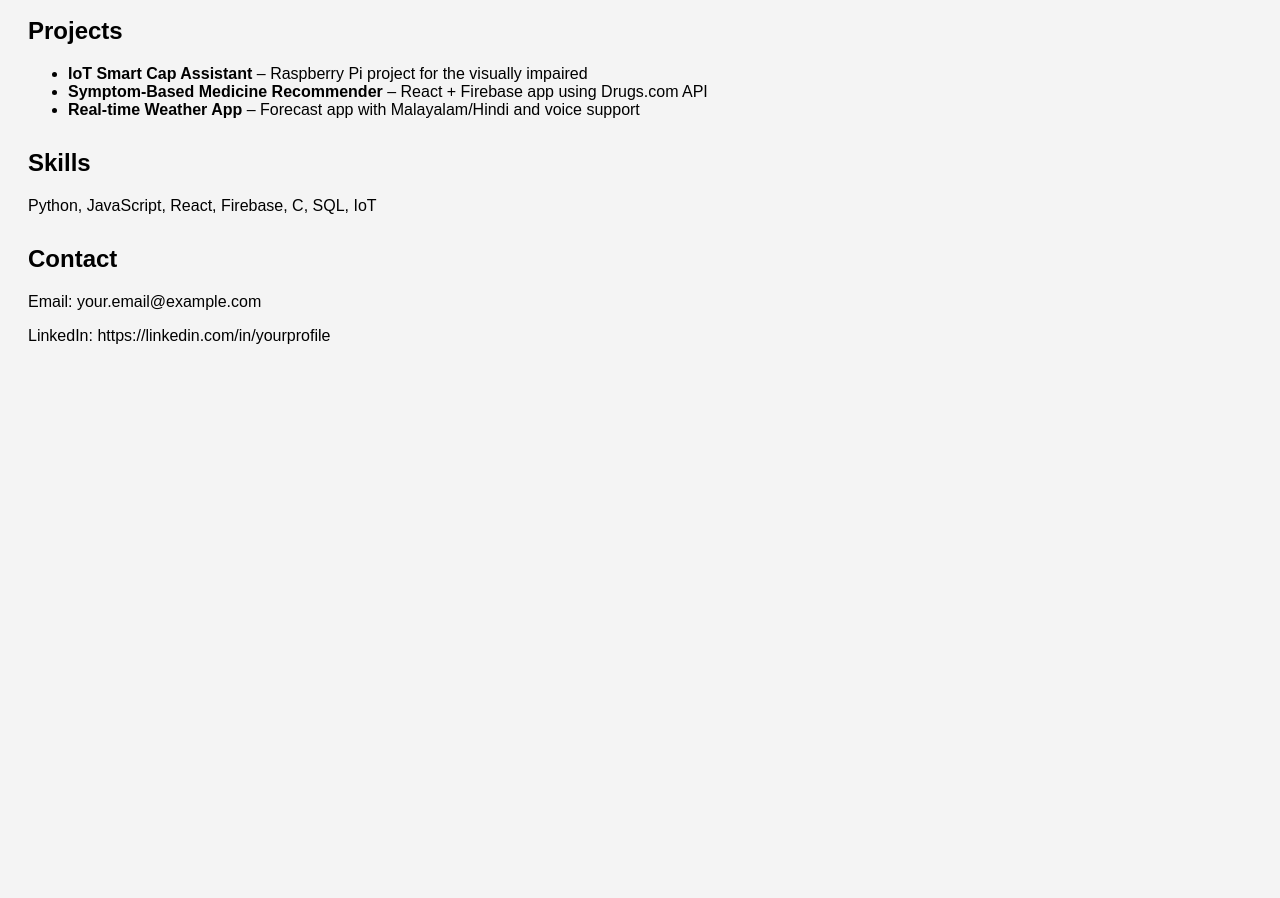
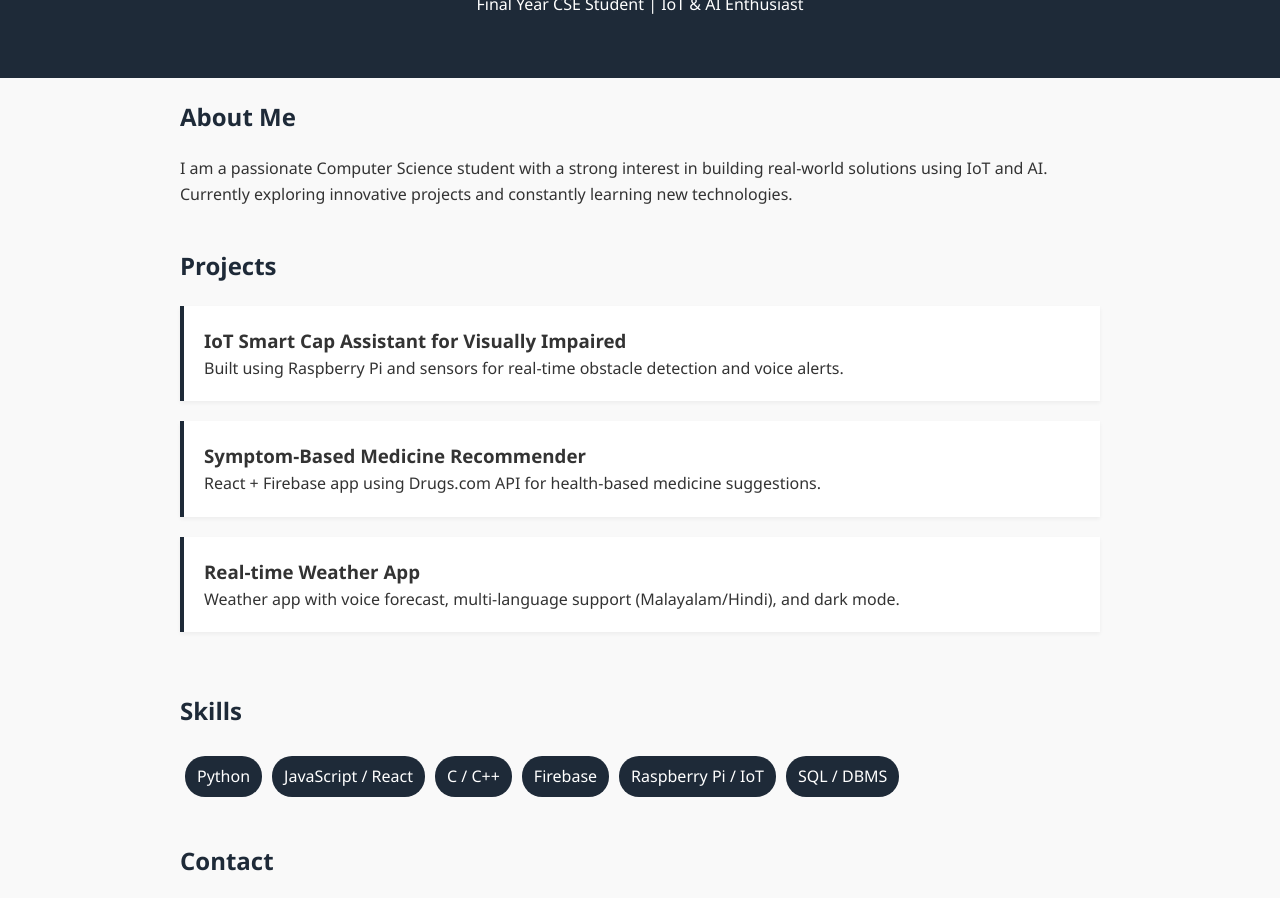
Before and after one commit to midhun404/midhun404.github.io, a plain HTML site: page index.html in a window 1280 px wide. Shown: the part 129-1027 px from the top of the page. Before the commit the page ends 800 px from the top, so only its background shows below. Drawn offline with Linux system fonts and the light colour scheme.

Commit message:
index.html

```diff
--- a/index.html
+++ b/index.html
@@ -1,36 +1,61 @@
 <!DOCTYPE html>
-<html>
+<html lang="en">
 <head>
+  <meta charset="UTF-8" />
+  <meta name="viewport" content="width=device-width, initial-scale=1.0" />
   <title>Midhun M | Portfolio</title>
-    <style>
-      body { font-family: Arial, sans-serif; padding: 20px; background: #f4f4f4; }
-      h1 { color: #2c3e50; }
-      .section { margin-bottom: 30px; }
-    </style>
+  <link rel="stylesheet" href="style.css" />
 </head>
+<body>
+  <header>
+    <div class="container">
+      <h1>Midhun M</h1>
+      <p>Final Year CSE Student | IoT & AI Enthusiast</p>
+    </div>
+  </header>
 
-  <body>
-    <h1>Midhun M</h1>
-    <p><strong>Final Year CSE Student</strong></p>
+  <section class="about container">
+    <h2>About Me</h2>
+    <p>I am a passionate Computer Science student with a strong interest in building real-world solutions using IoT and AI. Currently exploring innovative projects and constantly learning new technologies.</p>
+  </section>
 
-    <div class="section">
+  <section class="projects container">
     <h2>Projects</h2>
+    <div class="project">
+      <h3>IoT Smart Cap Assistant for Visually Impaired</h3>
+      <p>Built using Raspberry Pi and sensors for real-time obstacle detection and voice alerts.</p>
+    </div>
+    <div class="project">
+      <h3>Symptom-Based Medicine Recommender</h3>
+      <p>React + Firebase app using Drugs.com API for health-based medicine suggestions.</p>
+    </div>
+    <div class="project">
+      <h3>Real-time Weather App</h3>
+      <p>Weather app with voice forecast, multi-language support (Malayalam/Hindi), and dark mode.</p>
+    </div>
+  </section>
+
+  <section class="skills container">
+    <h2>Skills</h2>
     <ul>
-        <li><strong>IoT Smart Cap Assistant</strong> – Raspberry Pi project for the visually impaired</li>
-        <li><strong>Symptom-Based Medicine Recommender</strong> – React + Firebase app using Drugs.com API</li>
-        <li><strong>Real-time Weather App</strong> – Forecast app with Malayalam/Hindi and voice support</li>
+      <li>Python</li>
+      <li>JavaScript / React</li>
+      <li>C / C++</li>
+      <li>Firebase</li>
+      <li>Raspberry Pi / IoT</li>
+      <li>SQL / DBMS</li>
     </ul>
-    </div>
+  </section>
 
-    <div class="section">
-      <h2>Skills</h2>
-      <p>Python, JavaScript, React, Firebase, C, SQL, IoT</p>
-    </div>
-
-    <div class="section">
+  <section class="contact container">
     <h2>Contact</h2>
     <p>Email: your.email@example.com</p>
-      <p>LinkedIn: https://linkedin.com/in/yourprofile</p>
-    </div>
+    <p>LinkedIn: <a href="https://linkedin.com/in/yourprofile" target="_blank">linkedin.com/in/yourprofile</a></p>
+    <p>GitHub: <a href="https://github.com/midhun404" target="_blank">github.com/midhun404</a></p>
+  </section>
+
+  <footer>
+    <p>© 2025 Midhun M</p>
+  </footer>
 </body>
 </html>
```
Lines whose indentation alone changed are shown as unchanged.
